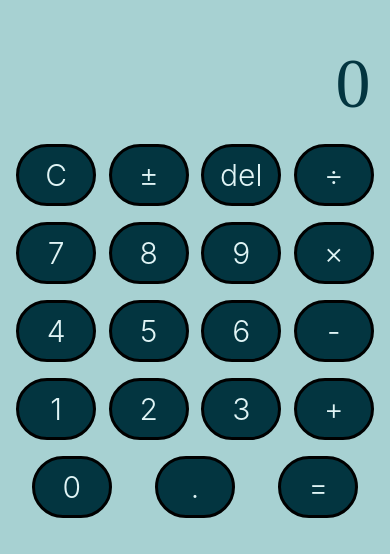
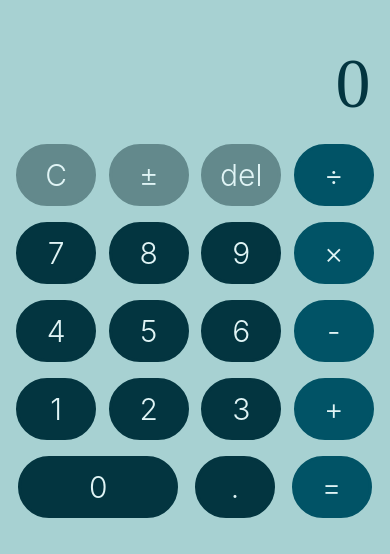
Before and after one commit to vero4153396/calculadora, a React Native app: screen / in a window 390 px wide. Shown: the part 290-844 px from the top of the page. Built offline with nearby package versions, Linux system fonts and the light colour scheme.

Commit message:
Con vibración yo todo

```diff
--- a/App.tsx
+++ b/App.tsx
@@ -30,33 +30,33 @@ export default function App() {
       <StatusBar style="auto" />
 
     <View style={GlobalStyles.fila}>
-      <BotonOperacion label='C' width={80} onPress={clean}></BotonOperacion>
-      <BotonOperacion label='±' width={80} onPress={cambiarSigno}></BotonOperacion>
-      <BotonOperacion label='del' width={80} onPress={borrarDigito}></BotonOperacion>
-      <BotonOperacion label='÷' width={80} onPress={() =>operacion(Operadores.dividir)}></BotonOperacion>
+      <BotonOperacion label='C' tipo="otros"  onPress={clean}></BotonOperacion>
+      <BotonOperacion label='±' tipo="otros" onPress={cambiarSigno}></BotonOperacion>
+      <BotonOperacion label='del' tipo="otros" onPress={borrarDigito}></BotonOperacion>
+      <BotonOperacion label='÷'  tipo="operaciones" onPress={() =>operacion(Operadores.dividir)}></BotonOperacion>
     </View>
     <View style={GlobalStyles.fila}>
-      <BotonOperacion label='7' width={80} onPress={() =>construirNumero('7')}></BotonOperacion>
-      <BotonOperacion label='8' width={80} onPress={() =>construirNumero('8')}></BotonOperacion>
-      <BotonOperacion label='9' width={80} onPress={() =>construirNumero('9')}></BotonOperacion>
-      <BotonOperacion label='×' width={80} onPress={() =>operacion(Operadores.multiplicar)}></BotonOperacion>
+      <BotonOperacion label='7' tipo="numeros" onPress={() =>construirNumero('7')}></BotonOperacion>
+      <BotonOperacion label='8'  tipo="numeros" onPress={() =>construirNumero('8')}></BotonOperacion>
+      <BotonOperacion label='9' tipo="numeros" onPress={() =>construirNumero('9')}></BotonOperacion>
+      <BotonOperacion label='×' tipo="operaciones" onPress={() =>operacion(Operadores.multiplicar)}></BotonOperacion>
     </View>
     <View style={GlobalStyles.fila}>
-      <BotonOperacion label='4' width={80} onPress={() =>construirNumero('4')}></BotonOperacion>
-      <BotonOperacion label='5' width={80} onPress={() =>construirNumero('5')}></BotonOperacion>
-      <BotonOperacion label='6' width={80} onPress={() =>construirNumero('6')}></BotonOperacion>
-      <BotonOperacion label='-' width={80} onPress={() =>operacion(Operadores.restar)}></BotonOperacion>
+      <BotonOperacion label='4' tipo="numeros" onPress={() =>construirNumero('4')}></BotonOperacion>
+      <BotonOperacion label='5' tipo="numeros" onPress={() =>construirNumero('5')}></BotonOperacion>
+      <BotonOperacion label='6' tipo="numeros" onPress={() =>construirNumero('6')}></BotonOperacion>
+      <BotonOperacion label='-' tipo="operaciones" onPress={() =>operacion(Operadores.restar)}></BotonOperacion>
     </View>
     <View style={GlobalStyles.fila}>
-      <BotonOperacion label='1' width={80} onPress={() =>construirNumero('1')}></BotonOperacion>
-      <BotonOperacion label='2' width={80} onPress={() =>construirNumero('2')}></BotonOperacion>
-      <BotonOperacion label='3' width={80} onPress={() =>construirNumero('3')}></BotonOperacion>
-      <BotonOperacion label='+' width={80} onPress={() =>operacion(Operadores.sumar)}></BotonOperacion>
+      <BotonOperacion label='1' tipo="numeros" onPress={() =>construirNumero('1')}></BotonOperacion>
+      <BotonOperacion label='2' tipo="numeros" onPress={() =>construirNumero('2')}></BotonOperacion>
+      <BotonOperacion label='3' tipo="numeros" onPress={() =>construirNumero('3')}></BotonOperacion>
+      <BotonOperacion label='+' tipo="operaciones" onPress={() =>operacion(Operadores.sumar)}></BotonOperacion>
     </View>
     <View style={GlobalStyles.fila}>
-      <BotonOperacion label='0' width={180} onPress={() =>construirNumero('0')}></BotonOperacion>
-      <BotonOperacion label='.' width={80} onPress={() =>construirNumero('.')}></BotonOperacion>
-      <BotonOperacion label='=' width={80} onPress={resultado}></BotonOperacion>
+      <BotonOperacion label='0' tipo="cero" onPress={() =>construirNumero('0')}></BotonOperacion>
+      <BotonOperacion label='.' tipo="numeros" onPress={() =>construirNumero('.')}></BotonOperacion>
+      <BotonOperacion label='=' tipo="operaciones" onPress={resultado}></BotonOperacion>
     </View>
     </View>
 
--- a/src/components/BotonOperacion.tsx
+++ b/src/components/BotonOperacion.tsx
@@ -1,18 +1,32 @@
-import { Pressable, Text, StyleSheet } from "react-native";
+import { Pressable,ViewStyle, Text, StyleSheet } from "react-native";
 import { GlobalStyles } from "../theme/GlobalStyles";
+import * as Haptics from 'expo-haptics';
 
 interface Props {
     label: string,
-    width: number,
-    onPress?: () => void;
+    tipo: "operaciones" |"numeros" |"otros"|"cero"
+    onPress: () => void;
 }
 
-export const BotonOperacion = ({label, width, onPress}:Props) => {
+export const BotonOperacion = ({label,tipo, onPress}:Props) => {
+    const buttonStyle:ViewStyle[] =[
+        GlobalStyles.boton,
+        tipo==="operaciones" ? GlobalStyles.botonOperacion: tipo==="numeros" ? GlobalStyles.botonNumero: tipo==="otros" ? GlobalStyles.botonEspecial:GlobalStyles.botonCero
+    ]
+
+    const vibrar = () => {
+        onPress()
+        Haptics.selectionAsync();
+        console.log("estoy vibrandoooo")
+    }
+
+
     return (
         <Pressable>
             <Text
-                style={GlobalStyles.boton}
-                onPress={onPress}>{label}</Text>
+                style={buttonStyle}
+                onPress={vibrar}>{label}</Text>
         </Pressable>
     )
+
 };
--- a/src/hooks/useCalculadora.tsx
+++ b/src/hooks/useCalculadora.tsx
@@ -4,7 +4,7 @@ import { BotonOperacion } from '../components/BotonOperacion';
 export enum Operadores {
     sumar = '+',
     restar = '-',
-    multiplicar = '*',
+    multiplicar = '×',
     dividir = '/',
 }
 
--- a/src/theme/GlobalStyles.tsx
+++ b/src/theme/GlobalStyles.tsx
@@ -41,14 +41,26 @@ export const GlobalStyles = StyleSheet.create({
         padding: 10,
         fontSize: 30,
         fontWeight: 300,
-        borderColor: 'black',
         borderRadius: 50,
-        backgroundColor: Color.botonNumeros,
         color:Color.textoBoton,
         borderWidth: 3,
     },
-    botonPulsado:{
-        opacity:0.6
+    botonNumero:{
+        backgroundColor: Color.botonNumeros,
+        borderColor: Color.botonNumeros,
     },
+    botonOperacion: {
+        borderColor: Color.botonOperacion,
+        backgroundColor: Color.botonOperacion,
+    },
+    botonEspecial: {
+        borderColor: Color.botonEspecial,
+        backgroundColor: Color.botonEspecial,
+    },
+    botonCero:{
+        backgroundColor: Color.botonNumeros,
+        borderColor: Color.botonNumeros,
+        width:160,
+    }
 
   });
```
